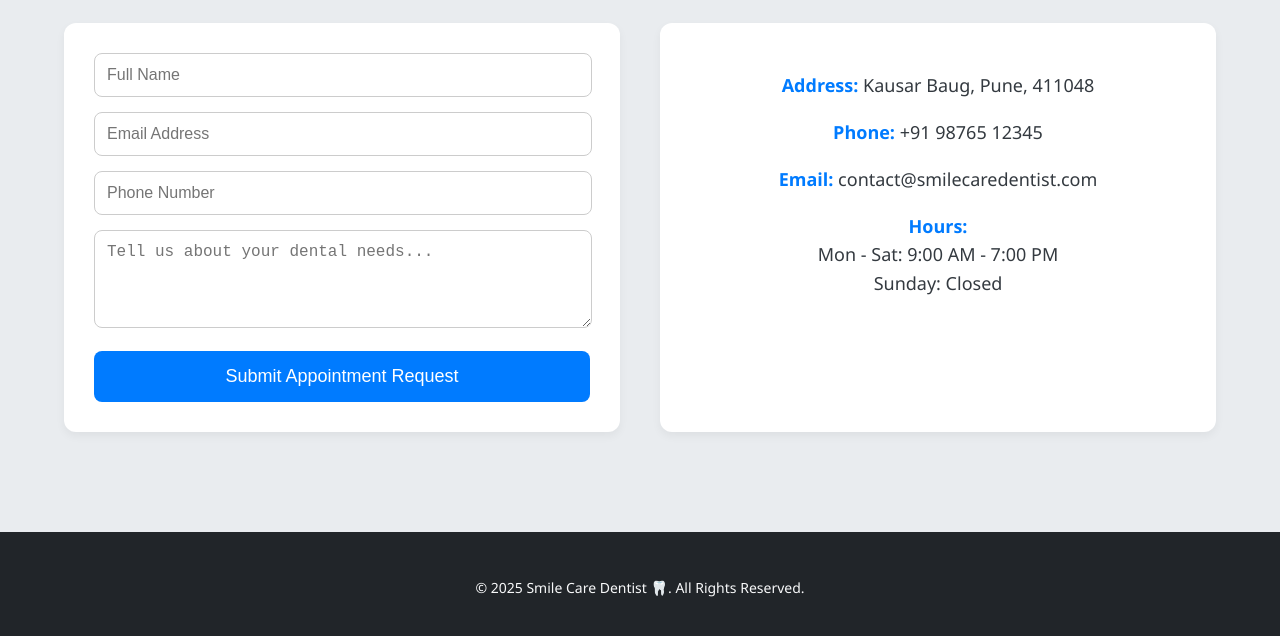
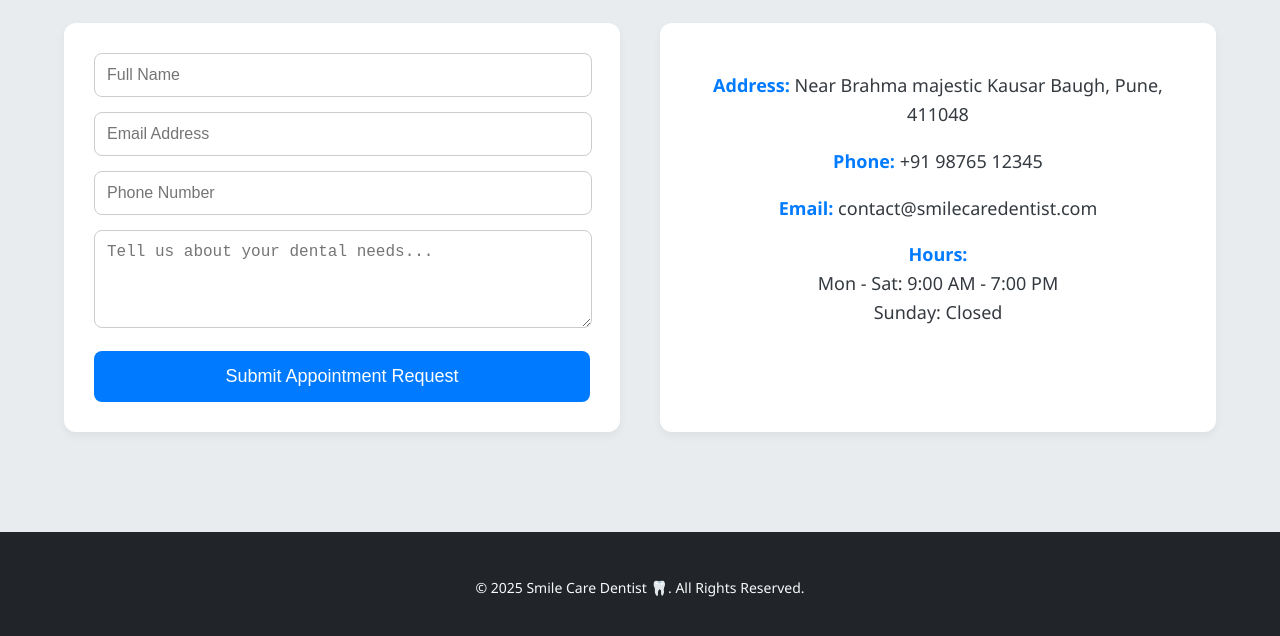
Before and after one commit to Mustafashk786/Smilecaredentist, a plain HTML site: page contact.html in a window 1280 px wide. Shown: the part 284-920 px from the top of the page. Drawn offline with Linux system fonts and the light colour scheme.

Commit message:
Update contact.html

```diff
--- a/contact.html
+++ b/contact.html
@@ -37,7 +37,7 @@
                     </form>
                 </div>
                 <div class="contact-info">
-                    <p><strong>Address:</strong> Kausar Baug, Pune, 411048</p>
+                    <p><strong>Address:</strong> Near Brahma majestic Kausar Baugh, Pune, 411048</p>
                     <p><strong>Phone:</strong> +91 98765 12345</p>
                     <p><strong>Email:</strong> contact@smilecaredentist.com</p>
                     <p><strong>Hours:</strong><br>Mon - Sat: 9:00 AM - 7:00 PM<br>Sunday: Closed</p>
```
